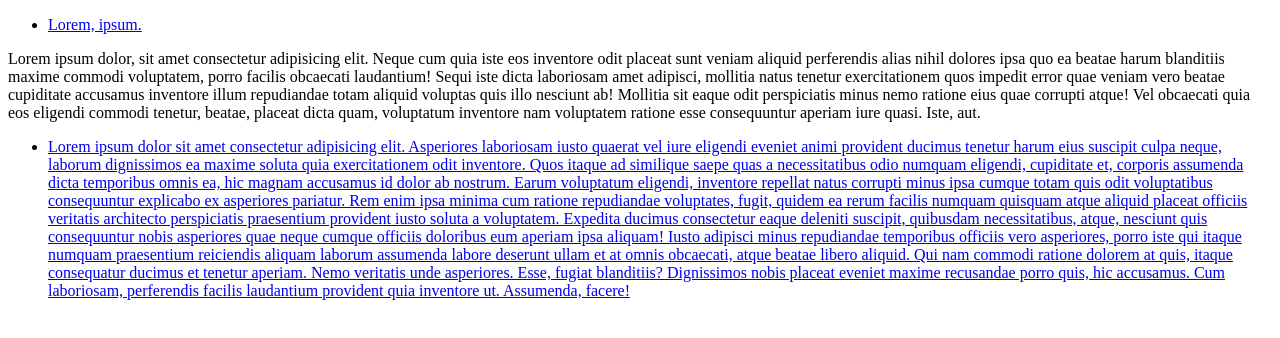
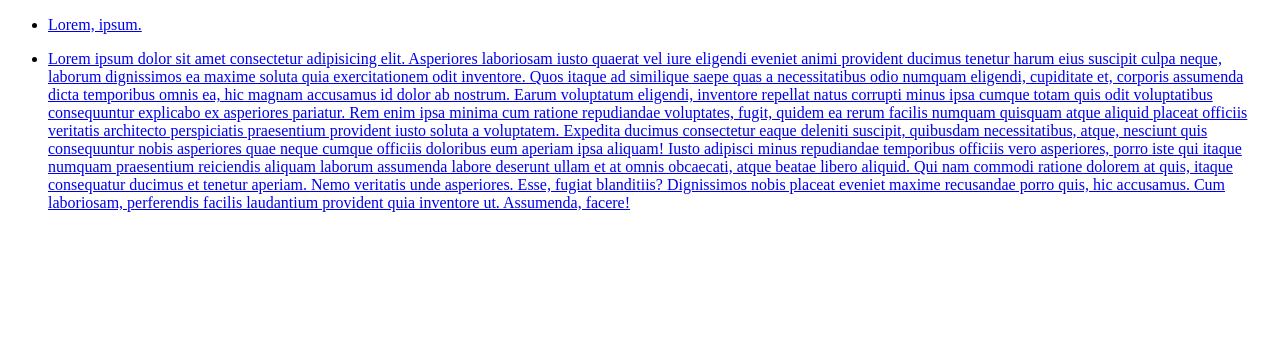
Before and after one commit to mashhurbek2005/practises, a plain HTML site: page index.html in a window 1280 px wide. Drawn offline with Linux system fonts and the light colour scheme.

Commit message:
add changes dsfds

```diff
--- a/index.html
+++ b/index.html
@@ -30,15 +30,6 @@
   <!-- SITE MAIN START -->
   <main class="site-main">
 
-    <section class="hero">
-      <div class="box">
-        <p>
-
-          Lorem ipsum dolor, sit amet consectetur adipisicing elit. Neque cum quia iste eos inventore odit placeat sunt veniam aliquid perferendis alias nihil dolores ipsa quo ea beatae harum blanditiis maxime commodi voluptatem, porro facilis obcaecati laudantium! Sequi iste dicta laboriosam amet adipisci, mollitia natus tenetur exercitationem quos impedit error quae veniam vero beatae cupiditate accusamus inventore illum repudiandae totam aliquid voluptas quis illo nesciunt ab! Mollitia sit eaque odit perspiciatis minus nemo ratione eius quae corrupti atque! Vel obcaecati quia eos eligendi commodi tenetur, beatae, placeat dicta quam, voluptatum inventore nam voluptatem ratione esse consequuntur aperiam iure quasi. Iste, aut.
-        </p>
-      </div>
-
-    </section>
 
   </main>
 
```
